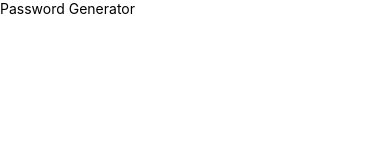
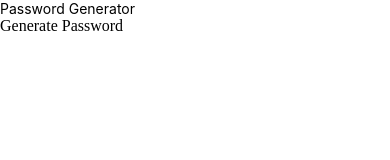
Before and after one commit to Najeeb93/newproject, a React Native app: screen / in a window 390 px wide. Shown: the top 160 px of the page. Built offline with nearby package versions, Linux system fonts and the light colour scheme.

Commit message:
update app file

```diff
--- a/App.tsx
+++ b/App.tsx
@@ -1,4 +1,4 @@
-import { StyleSheet, View, Text, ScrollView, SafeAreaView } from "react-native";
+import { StyleSheet, View, Text, ScrollView, SafeAreaView, TouchableOpacity } from "react-native";
 import React, { useState } from "react";
 import { Formik } from 'formik';
 
@@ -95,6 +95,11 @@ export default function App() {
          <View style={styles.inputWrapper}></View>
          <View style={styles.inputWrapper}></View>
          <View style={styles.inputWrapper}></View>
+
+         <View style={styles.formActions}>
+          <TouchableOpacity>Generate Password</TouchableOpacity>
+          <TouchableOpacity></TouchableOpacity>
+         </View>
          </>
        )}
      </Formik>
```
